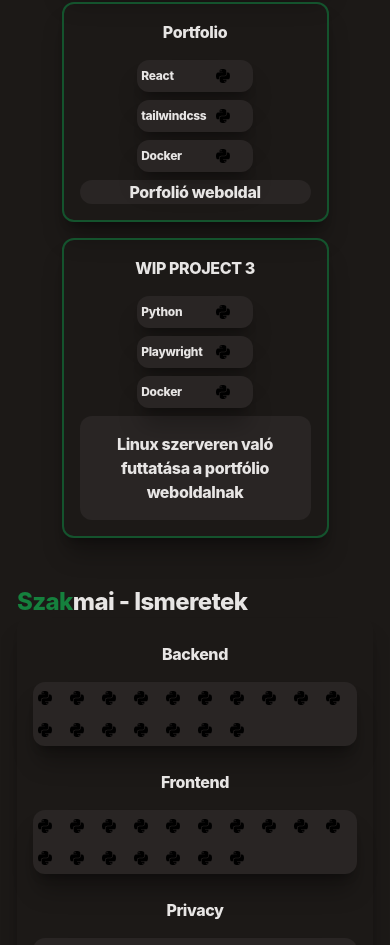
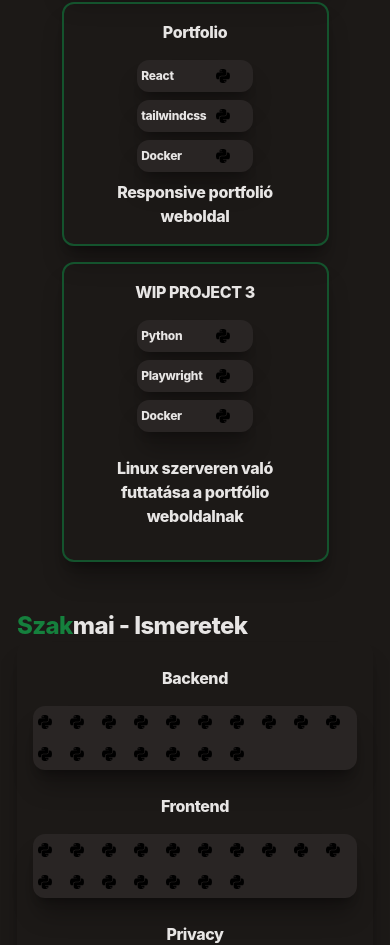
Before and after one commit to CsabaAndi/csabaandi.github.io, a React (Create React App) app: page / in a window 390 px wide. Shown: the part 2190-3135 px from the top of the page. Built offline with nearby package versions, Linux system fonts and the light colour scheme.

Commit message:
[UI] removed some bg css

```diff
--- a/src/components/About/Projects.tsx
+++ b/src/components/About/Projects.tsx
@@ -32,7 +32,7 @@ function Projects() {
                 <h3 className='text-md text-center mb-4 font-extrabold tracking-tight text-stone-200 sm:text-lg'>data collecting</h3>
                 <PartBlockWithIcon name="Python"></PartBlockWithIcon>
                 <PartBlockWithIcon name="Playwright"></PartBlockWithIcon>
-                <div className="overflow-hidden border-none border-green-900 bg-stone-980 rounded-xl">
+                <div className="overflow-hidden border-none border-green-900 bg-none rounded-xl">
                   <p className='row-span-5 text-md text-left tracking-tight text-stone-200 sm:text-lg sm:px-2 sm:py-4 shadow-xl shadow-black/30'> {/** @todo: word break: break-all for now **/}
                     <h3 className='text-md text-center font-extrabold tracking-tight text-stone-200 px-2 sm:text-lg py-4' >Adatgyüjtés a Szakdolgozathoz</h3>
                   </p>
@@ -44,9 +44,9 @@ function Projects() {
                 <PartBlockWithIcon name="React"></PartBlockWithIcon>
                 <PartBlockWithIcon name="tailwindcss"></PartBlockWithIcon>
                 <PartBlockWithIcon name="Docker"></PartBlockWithIcon>
-                <div className="overflow-hidden border-none border-green-900 bg-stone-800 rounded-xl">
+                <div className="overflow-hidden border-none border-green-900 bg-none rounded-xl">
                   <p className='row-span-5 text-md text-left tracking-tight text-stone-200 sm:text-lg sm:px-2 sm:py-4 shadow-xl shadow-black/30'> {/** @todo: word break: break-all for now **/}
-                    <h3 className='text-md break-normal text-center font-extrabold tracking-tight text-stone-200 px-2 sm:text-lg py-' >Porfolió weboldal</h3>
+                    <h3 className='text-md break-normal text-center font-extrabold tracking-tight text-stone-200 px-2 sm:text-lg py-' >Responsive portfolió weboldal</h3>
                   </p>
                 </div>
               </div>
@@ -56,7 +56,7 @@ function Projects() {
                 <PartBlockWithIcon name="Python"></PartBlockWithIcon>
                 <PartBlockWithIcon name="Playwright"></PartBlockWithIcon>
                 <PartBlockWithIcon name="Docker"></PartBlockWithIcon>
-                <div className="overflow-hidden border-none border-green-900 bg-stone-800 rounded-xl">
+                <div className="overflow-hidden border-none border-green-900 bg-none rounded-xl">
                   <p className='row-span-5 break-normal text-md text-left tracking-tight text-stone-200 sm:text-lg sm:px-2 sm:py-4 shadow-xl shadow-black/30'> {/** @todo: word break: break-all for now **/}
                     <h3 className='text-md text-center font-extrabold tracking-tight break-normal text-stone-200 px-2 sm:text-lg py-4' >Linux szerveren való futtatása a portfólio weboldalnak</h3>
                   </p>
```
